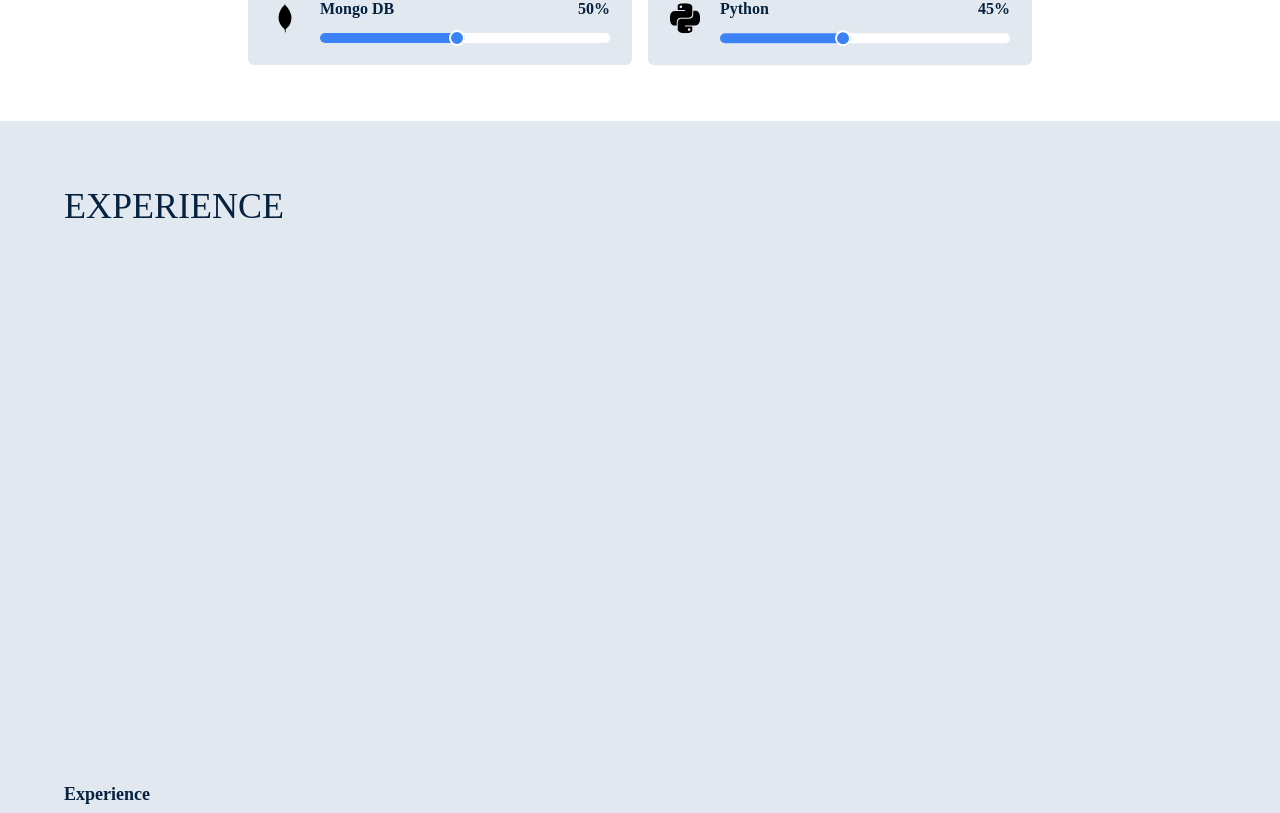
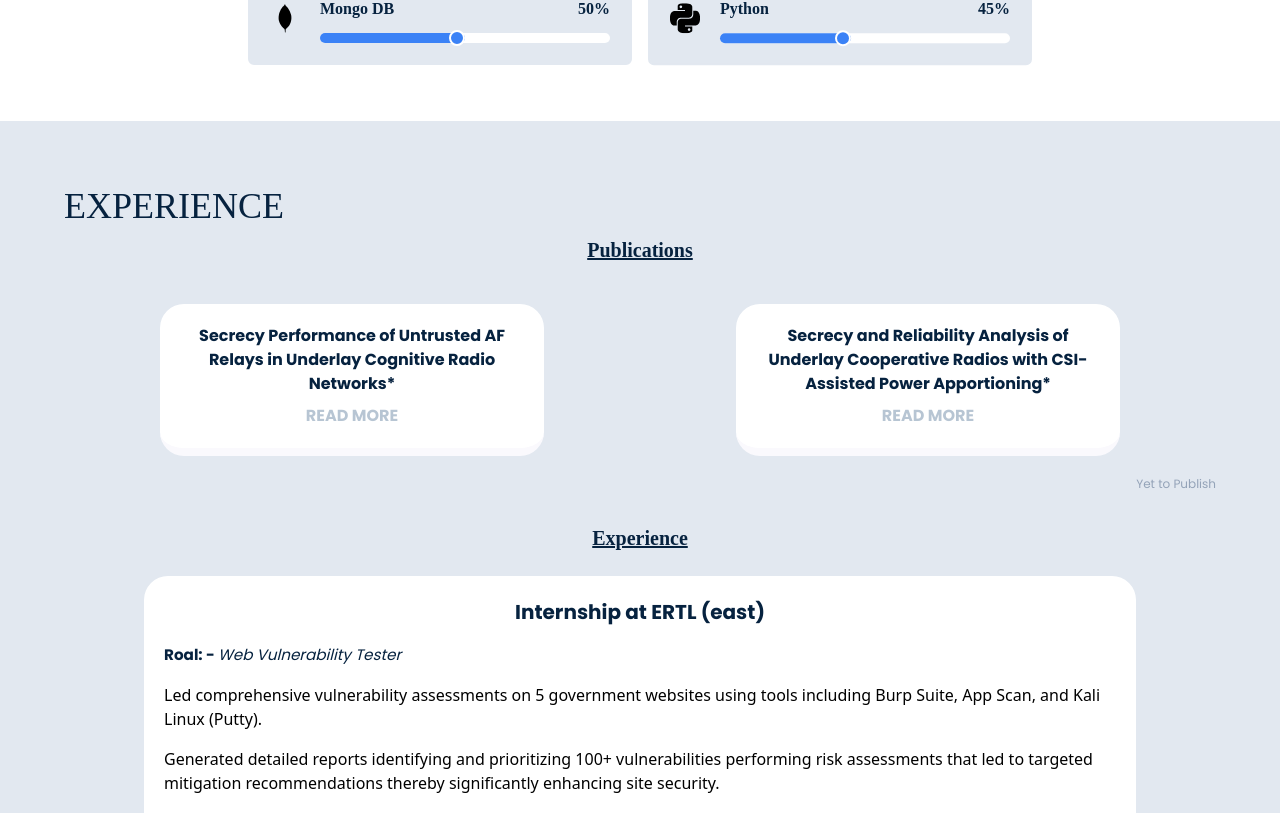
Before and after one commit to Raus82985/Portfolio, a React (Vite) app: page / in a window 1280 px wide. Shown: the part 1981-2794 px from the top of the page. Built offline with nearby package versions, Linux system fonts and the light colour scheme; a web font is replaced by a local one.

Commit message:
experience

```diff
--- a/src/Content.js
+++ b/src/Content.js
@@ -4,17 +4,14 @@ import Hero_person from "./assets/images/Hero/person.png";
 
 import currency from "./assets/images/Projects/currency.png"
 import todo from "./assets/images/Projects/todo.png"
-// import project1 from "./assets/images/projects/img1.png";
-// import project2 from "./assets/images/projects/img2.png";
-// import project3 from "./assets/images/projects/img3.png";
-// import person_project from "./assets/images/projects/person.png";
+
 
 
 import Hireme_person from "./assets/images/Hireme/person.png";
 
 // import icons from react-icons
 import { GrMail } from "react-icons/gr";
-import { MdArrowForward, MdCall } from "react-icons/md";
+import { MdCall } from "react-icons/md";
 
 
 export const content = {
@@ -55,19 +52,41 @@ export const content = {
 
   Experience: {
     title: "EXPERIENCE",
-    //image: person_project,
-    project_content: [
+
+    Research: {
+      Research_title: "Publications",
+      research_content: [
+        {
+          publication: "Secrecy Performance of Untrusted AF Relays in Underlay Cognitive Radio Networks*",
+          link: "https://drive.google.com/file/d/1UFI-asz2cDuryb65gn1_6LitSzs613O4/view?usp=sharing",
+          para: "In an underlay cognitive radio (CR) system, secondary users can transmit during primary transmissions but must limit interference to the primary receiver. Amplify-and-forward (AF) relaying enhances CR performance by offering an alternative signal path, though the wireless medium's broadcast nature risks eavesdropping. This study examines the secrecy performance of an untrusted AF relay in a semi-duplex model. We introduce a new power and interference temperature limit (ITL) apportioning factor, α, to allocate ITL across two hops using different relay gain policies. Future work will focus on modeling α as an instantaneous variable to explore potential improvements in secrecy performance."
+        },
+        {
+          publication: "Secrecy and Reliability Analysis of Underlay Cooperative Radios with CSI-Assisted Power Apportioning*",
+          link: "https://drive.google.com/file/d/1g7A_QrAFAfZ1IK5K9ZXUW4Rm_yZF0nyU/view?usp=sharing",
+          para: "In an underlay cognitive radio (CR) system, secondary users can transmit during primary transmissions but must limit interference to the primary receiver. Amplify-and-forward (AF) relaying enhances CR performance by offering an alternative signal path but risks eavesdropping due to the wireless medium's broadcast nature. This study explores the secrecy performance of an underlay cooperative CR network with an eavesdropping AF relay using a semi-duplex model. We introduce a novel interference temperature limit (ITL) apportioning factor to enable destination-assisted jamming and use a new joint secrecy and reliability metric. Results indicate that an optimal ITL apportioning factor minimizes joint secrecy and reliability outage, showing improved performance with perfect channel state information for secondary nodes."
+        },
+
+
+      ]
+    },
+
+
+    Experience_content: [
       {
-        title: "Gym Website",
+        Experience: "Internship at ERTL (east)",
+        Roal: "Web Vulnerability Tester",
+        para1: "Led comprehensive vulnerability assessments on 5 government websites using tools including Burp Suite, App Scan, and Kali Linux (Putty).",
+        para2: "Generated detailed reports identifying and prioritizing 100+ vulnerabilities performing risk assessments that led to targeted mitigation recommendations thereby significantly enhancing site security.",
+        para3: "Implemented effective mitigation strategies resulting in reduction in vulnerabilit exposure, thereby greatly improving the overall website security posture."
         // image: project1,
       },
       {
-        title: "Social Media web",
-        // image: project2,
-      },
-      {
-        title: "Creative Website",
-        // image: project3,
+        Experience: "Contribution in Placement Portal Website (IIIT Kalyani)",
+        Roal: "Web Devloper",
+        para1: "Developed and enhanced the placement portal website for IIIT Kalyani using HTML, CSS, JavaScript, and React, resulting in a more responsive and user-friendly interface",
+        para2: "Collaborated with a team to implement front-end features and optimize web performance, improving the overall functionality and user experience of the placement portal hosted on GitHub.",
+        // image: project1,
       },
     ],
   },
@@ -89,13 +108,7 @@ export const content = {
         name: "Currency Converter",
         project_url: 'https://currency-converter-ashy-theta-43.vercel.app/'
       },
-      {
-        about_project:
-          "I developed a responsive currency converter using React, featuring a clean UI and real-time exchange rates via API integration. The project supports multiple currencies and includes error handling for robust user feedback. I utilized React's state management for efficient data handling and optimized performance with techniques like lazy loading. The site is accessible, ensuring usability for all users. The project is deployed with scalable infrastructure, and I actively maintain and update for continuous improvement.",
-        img: currency,
-        name: "Currency Converter",
-        project_url: 'https://currency-converter-ashy-theta-43.vercel.app/'
-      },
+
     ],
   },
 
--- a/src/components/Experience.jsx
+++ b/src/components/Experience.jsx
@@ -1,12 +1,14 @@
+import React, { useState, useEffect } from "react";
 import { content } from "../Content";
 import { useMediaQuery } from 'react-responsive';
-import { useEffect } from "react";
 import "swiper/css";
 import "swiper/css/pagination";
 
 const Experience = () => {
   const { Experience } = content;
   const isMobile = useMediaQuery({ query: '(max-width: 768px)' });
+  const [modalContent, setModalContent] = useState(null);
+  const [modalLink, setModalLink] = useState(null);
 
   useEffect(() => {
     const experienceElement = document.getElementById("experience");
@@ -22,28 +24,104 @@ const Experience = () => {
     };
   }, []);
 
+  const openModal = (content, link) => {
+    setModalContent(content);
+    setModalLink(link);
+  };
+
+  const closeModal = () => {
+    setModalContent(null);
+    setModalLink(null);
+  };
+
   return (
     <section className="bg-slate-200" id="experience">
       <div className="md:container px-5 pt-14 min-h-screen flex flex-col justify-between">
         <div>
-          <h4 className="subtitle" data-aos="fade-down">
+          <h4 className={`subtitle ${isMobile ? 'text-center' : ''}`} >
             {Experience.title}
           </h4>
-          <br />
         </div>
-        <div className={`flex ${isMobile ? 'flex-col' : 'items-center lg:flex-row'} gap-5`}>
+
+        <div className="space-y-8">
+          {/* Research Section */}
+          <div >
+            <h3 className="font-bold text-xl mb-10 text-center underline ">{Experience.Research.Research_title}</h3>
+            <div className={`grid ${window.innerWidth<1025?"grid-cols-1":'grid-cols-2'} mx-auto`}>
+              {Experience.Research.research_content.map((research, index) => (
+                <div
+                  key={index}
+                  className="bg-white rounded-3xl p-5 mx-auto mb-5 border-b-8 border-[#FAF9FD] h-fit w-96 text-center"
+                  data-aos="fade-down"
+                >
+                  <h5 className="font-bold font-Poppins">{research.publication}</h5>
+                  <button
+                    className="font-bold text-gray self-end mt-2"
+                    onClick={() => openModal(research.para, research.link)}
+                  >
+                    READ MORE
+                  </button>
+
+                </div>
+              ))}
+
+            </div>
+            <p className="text-right text-xs text-slate-400">Yet to Publish</p>
+          </div>
+
           {/* Experience Section */}
-          <div className="flex-1 max-w-[45vw] min-w-[22rem]" data-aos="fade-right">
-            <h3 className="font-bold text-lg mb-4">Experience</h3>
-            {/* Replace with your experience content */}
-            <div className="bg-white rounded-3xl p-5 border-b-8 border-[#FAF9FD] h-fit">
-              {/* Example content */}
-              <h5 className="font-bold font-Poppins">Example Experience</h5>
-              <button className="font-bold text-gray self-end">READ MORE</button>
+          <div>
+            <h3 className={`font-bold mb-6 text-center underline text-xl`}>Experience</h3>
+            <div className={`grid grid-cols-1 gap-5 justify-center mb-10`}>
+              {Experience.Experience_content.map((exp, index) => (
+                <div
+                  key={index}
+                  className={`bg-white rounded-3xl p-5 border-b-8 border-[#FAF9FD] h-fit ${isMobile?"mx-5":'mx-20'}`}
+                  data-aos="fade-down"
+                >
+                  <h4 className="font-bold font-Poppins text-xl text-center mb-4">{exp.Experience}</h4>
+                  <p className="mb-4">
+                    <span className="font-bold">Roal: - </span>
+                    <span className="italic">{exp.Roal}</span>
+                  </p>
+                  <ul className="mb-5">
+                    <li className="mb-4"> {exp.para1}</li>
+                    <li className="mb-4">{exp.para2}</li>
+                    <li className="mb-4">{exp.para3 && <p>{exp.para3}</p>}</li>
+                  </ul>
+                </div>
+              ))}
             </div>
           </div>
         </div>
       </div>
+
+      {/* Modal for Read More */}
+      {modalContent && (
+        <div className="fixed inset-0 flex items-center justify-center bg-black bg-opacity-50 z-50">
+          <div className="bg-white p-5 rounded-lg w-11/12 md:w-1/2 text-center">
+            <h5 className="font-bold text-lg mb-4">Details</h5>
+            <p>{modalContent}</p>
+            {modalLink && (
+              <a
+                href={modalLink}
+                target="_blank"
+                rel="noopener noreferrer"
+                className="text-blue-500 underline"
+              >
+                View Paper
+              </a>
+            )}
+            <br />
+            <button
+              className="mt-4 p-2 bg-blue-500 text-white rounded-lg"
+              onClick={closeModal}
+            >
+              Close
+            </button>
+          </div>
+        </div>
+      )}
     </section>
   );
 };
--- a/src/components/Footer.jsx
+++ b/src/components/Footer.jsx
@@ -1,23 +1,20 @@
 import React from 'react';
-import { FaInstagram, FaTwitter, FaFacebook, FaLinkedin, FaGithub } from 'react-icons/fa';
+import { FaInstagram, FaFacebook, FaLinkedin, FaGithub } from 'react-icons/fa';
 
 const Footer = () => {
     return (
         <div className="footer bg-slate-200 p-3">
       <div className="socialMedia flex justify-center space-x-4 mb-4">
-        <a href="https://www.instagram.com/arshalan_quasain/" target="_blank" rel="noopener noreferrer" className="text-black hover:text-pink-600 transition duration-300">
+        <a href="https://www.instagram.com/_raushan_jaiswal_/?next=%2F" target="_blank" rel="noopener noreferrer" className="text-black hover:text-pink-600 transition duration-300">
           <FaInstagram size={30} />
         </a>
-        <a href="https://x.com/arshalan_q/" target="_blank" rel="noopener noreferrer" className="text-black hover:text-blue-400 transition duration-300">
-          <FaTwitter size={30} />
-        </a>
-        <a href="https://www.facebook.com/profile.php?id=100006326597552" target="_blank" rel="noopener noreferrer" className="text-black hover:text-blue-600 transition duration-300">
+        <a href="https://www.facebook.com/profile.php?id=100006845808774" target="_blank" rel="noopener noreferrer" className="text-black hover:text-blue-600 transition duration-300">
           <FaFacebook size={30} />
         </a>
-        <a href="https://www.linkedin.com/in/arshalan-quasain-b4a2a924b/" target="_blank" rel="noopener noreferrer" className="text-black hover:text-blue-700 transition duration-300">
+        <a href="https://www.linkedin.com/in/raushan-kumar-a7b646266//" target="_blank" rel="noopener noreferrer" className="text-black hover:text-blue-700 transition duration-300">
           <FaLinkedin size={30} />
         </a>
-        <a href="https://github.com/ArshalanQuasain" target="_blank" rel="noopener noreferrer" className="text-black hover:text-black transition duration-300">
+        <a href="https://github.com/Raus82985" target="_blank" rel="noopener noreferrer" className="text-black hover:text-black transition duration-300">
           <FaGithub size={30} />
         </a>
       </div>
```
